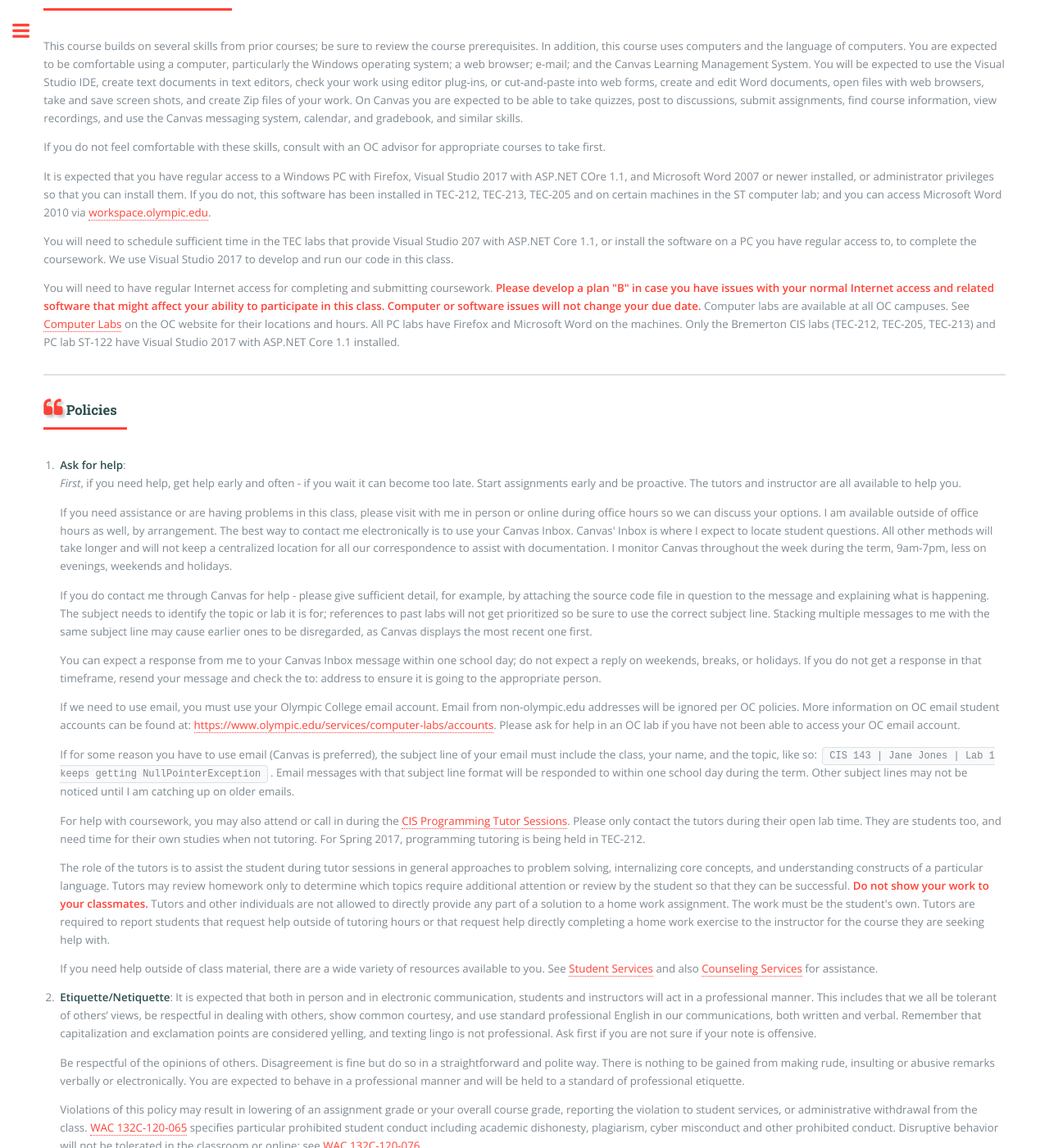
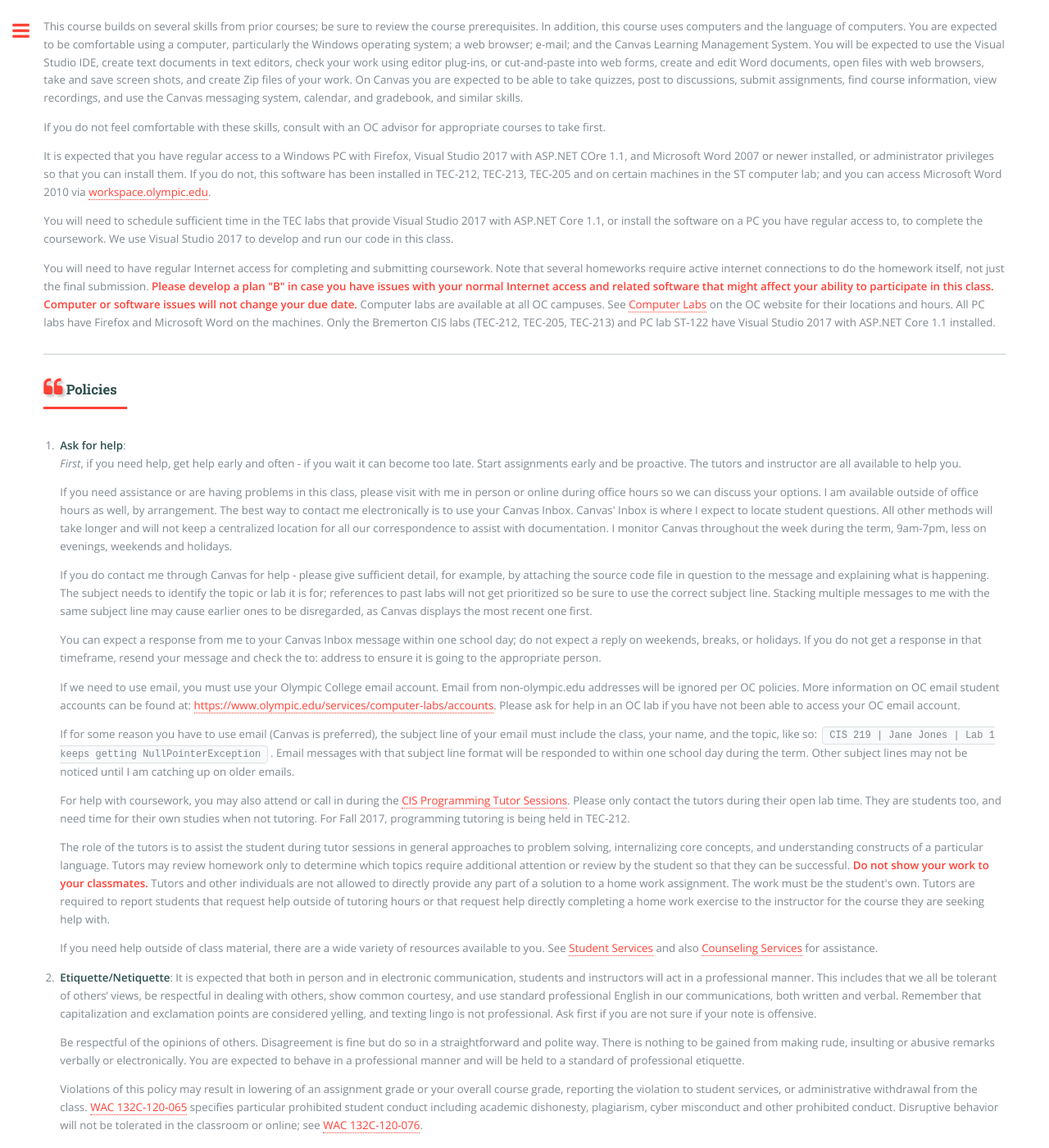
Before and after one commit to argoc/syllabub, a Jekyll site: the page CIS219.html, which Jekyll copies as it is, in a window 1280 px wide and 1400 px high, scrolled down 4733 px. Shown: the whole window at 82% size. Built offline with Jekyll 4.4.1, drawn with Linux system fonts in a browser that asks for light colours; some of the changed text lies outside the part shown.

Commit message:
address typos and other clarifications

```diff
--- a/CIS219.html
+++ b/CIS219.html
@@ -88,7 +87,7 @@
                 <li><b>Final Exam:</b> See college schedule (week of Dec 11-14); your final projects will be due on Monday, December 11, 2017. </li>
                             <li>
                     <a id="TextRequired"></a><b>Text Required:</b> ASP.NET Core 1.1: Building a Website for Beginners, The Tactical Guidebook, by Jonas Fagerberg, ISBN 9781546832065. </li>
-                <li><b>Also required:</b> A USB thumb drive, 16 GB or larger or equivalent cloud storage.
+                <li><b>Also required:</b> A USB thumb drive, 16 GB or larger or equivalent cloud storage
                     <li><b>Strongly recommended:</b>a reliable, high speed Internet connection; a home PC or laptop; headphones and webcam</li>
                     <li><b>Core Abilities:</b> CIS 219 meets the <a href="http://www.olympic.edu/Students/DegreesCertificates/coreAbilities.htm" target="_new">Core Abilities</a> of Communication and Thinking. </li>
                     <li><b>Learning Outcomes:</b>
@@ -438,8 +437,8 @@
                         <p> If you do not feel comfortable with these skills, consult with an OC advisor for appropriate courses to take first. </p>
                           <p> It is expected that you have regular access to a Windows PC with Firefox, Visual Studio 2017 with ASP.NET COre 1.1, and Microsoft Word 2007 or newer installed, or administrator privileges so that you can install them. If you do not, this software has been installed in TEC-212, TEC-213, TEC-205 and on certain machines in the ST computer lab; and you can access Microsoft Word 2010 via <a href="http://workspace.olympic.edu">workspace.olympic.edu</a>.
 
-                        <p>You will need to schedule sufficient time in the TEC labs that provide Visual Studio 207 with ASP.NET Core 1.1, or install the software on a PC you have regular access to, to complete the coursework. We use Visual Studio 2017 to develop and run our code in this class.</p>
-                        <p>You will need to have regular Internet access for completing and submitting coursework. <strong>Please develop a plan "B" in case you have issues with your normal Internet access and related software that might affect your ability to participate in this class. Computer or software issues will not change your due date.</strong> Computer labs are available at all OC campuses. See <a href="http://www.olympic.edu/services/computer-labs" target="_new">Computer Labs</a> on the OC website for their locations and hours. All PC labs have Firefox and Microsoft Word on the machines. Only the Bremerton CIS labs (TEC-212, TEC-205, TEC-213) and PC lab ST-122 have Visual Studio 2017 with ASP.NET Core 1.1 installed.</p>
+                        <p>You will need to schedule sufficient time in the TEC labs that provide Visual Studio 2017 with ASP.NET Core 1.1, or install the software on a PC you have regular access to, to complete the coursework. We use Visual Studio 2017 to develop and run our code in this class.</p>
+                        <p>You will need to have regular Internet access for completing and submitting coursework. Note that several homeworks require active internet connections to do the homework itself, not just the final submission. <strong>Please develop a plan "B" in case you have issues with your normal Internet access and related software that might affect your ability to participate in this class. Computer or software issues will not change your due date.</strong> Computer labs are available at all OC campuses. See <a href="http://www.olympic.edu/services/computer-labs" target="_new">Computer Labs</a> on the OC website for their locations and hours. All PC labs have Firefox and Microsoft Word on the machines. Only the Bremerton CIS labs (TEC-212, TEC-205, TEC-213) and PC lab ST-122 have Visual Studio 2017 with ASP.NET Core 1.1 installed.</p>
                     </div>
                 </section>
                 <!-- Section -->
@@ -455,8 +454,8 @@
                                 <p>If you do contact me through Canvas for help - please give sufficient detail, for example, by attaching the source code file in question to the message and explaining what is happening. The subject needs to identify the topic or lab it is for; references to past labs will not get prioritized so be sure to use the correct subject line. Stacking multiple messages to me with the same subject line may cause earlier ones to be disregarded, as Canvas displays the most recent one first. </p>
                                 <p>You can expect a response from me to your Canvas Inbox message within one school day; do not expect a reply on weekends, breaks, or holidays. If you do not get a response in that timeframe, resend your message and check the to: address to ensure it is going to the appropriate person.</p>
                                 <p> If we need to use email, you must use your Olympic College email account. Email from non-olympic.edu addresses will be ignored per OC policies. More information on OC email student accounts can be found at: <a href="https://www.olympic.edu/services/computer-labs/accounts" target="_blank">https://www.olympic.edu/services/computer-labs/accounts</a>. Please ask for help in an OC lab if you have not been able to access your OC email account. </p>
-                                <p>If for some reason you have to use email (Canvas is preferred), the subject line of your email must include the class, your name, and the topic, like so: <code>CIS 143 | Jane Jones | Lab 1 keeps getting NullPointerException</code>. Email messages with that subject line format will be responded to within one school day during the term. Other subject lines may not be noticed until I am catching up on older emails.</p>
-                                <p>For help with coursework, you may also attend or call in during the <a href="http://cis2.oc.ctc.edu/oc_apps/CIS/da/cisadvisor.php?pg=help" target="_blank">CIS Programming Tutor Sessions</a>. Please only contact the tutors during their open lab time. They are students too, and need time for their own studies when not tutoring. For Spring 2017, programming tutoring is being held in TEC-212.</p>
+                                <p>If for some reason you have to use email (Canvas is preferred), the subject line of your email must include the class, your name, and the topic, like so: <code>CIS 219 | Jane Jones | Lab 1 keeps getting NullPointerException</code>. Email messages with that subject line format will be responded to within one school day during the term. Other subject lines may not be noticed until I am catching up on older emails.</p>
+                                <p>For help with coursework, you may also attend or call in during the <a href="http://cis2.oc.ctc.edu/oc_apps/CIS/da/cisadvisor.php?pg=help" target="_blank">CIS Programming Tutor Sessions</a>. Please only contact the tutors during their open lab time. They are students too, and need time for their own studies when not tutoring. For Fall 2017, programming tutoring is being held in TEC-212.</p>
                                 <p>The role of the tutors is to assist the student during tutor sessions in general approaches to problem solving, internalizing core concepts, and understanding constructs of a particular language. Tutors may review homework only to determine which topics require additional attention or review by the student so that they can be successful. <strong>Do not show your work to your classmates.</strong> Tutors and other individuals are not allowed to directly provide any part of a solution to a home work assignment. The work must be the student's own. Tutors are required to report students that request help outside of tutoring hours or that request help directly completing a home work exercise to the instructor for the course they are seeking help with.</p>
                                 <p>If you need help outside of class material, there are a wide variety of resources available to you. See <a href="http://www.olympic.edu/services" target="_blank">Student Services</a> and also <a href="https://www.olympic.edu/current-students/counseling-services">Counseling Services</a> for assistance.</p>
                             </li>
```
Also changed, not shown: other parts of CIS219.html (+5 -6 lines).
